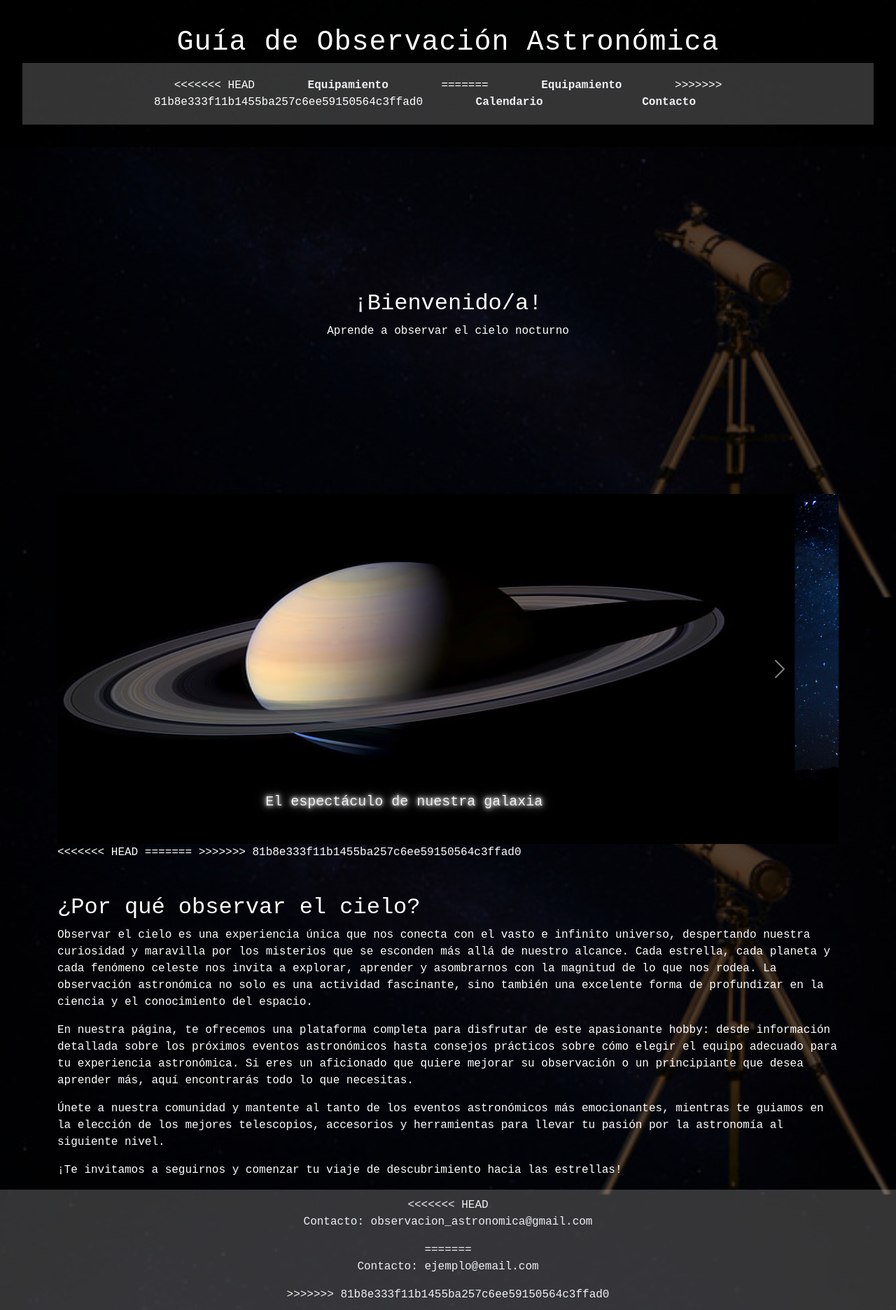
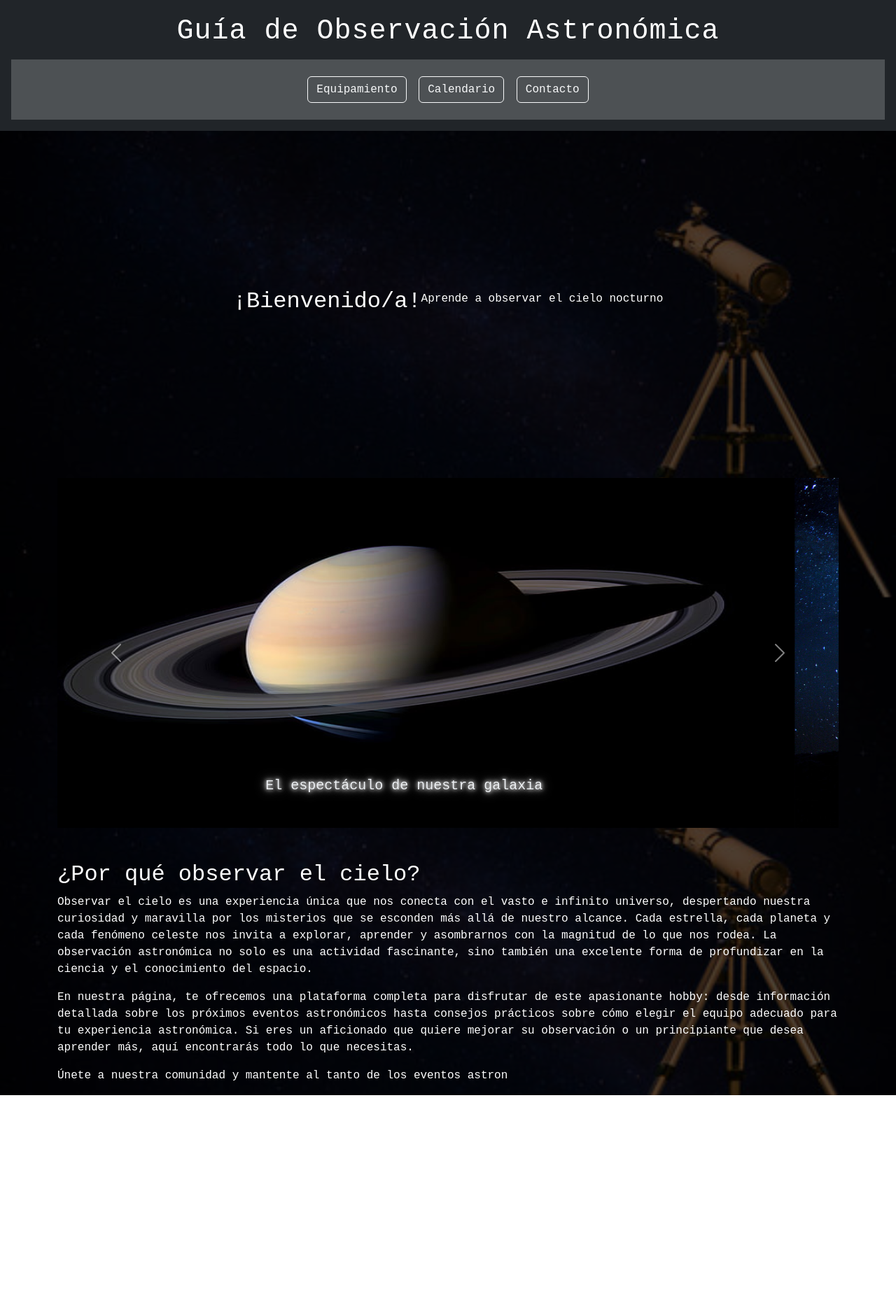
Before and after one commit to AnaVillalva/guiaastronomica, a plain HTML site: page index.html in a window 1280 px wide. Shown: the whole page at 70% size. After the commit the page ends 1565 px from the top, so only its background shows below. Drawn offline with nearby package versions, Linux system fonts and the light colour scheme.

Commit message:
verifico estructura

```diff
--- a/index.html
+++ b/index.html
@@ -12,26 +12,20 @@
 </head>
 
 <body>
-    <header>
+    <header class="text-center p-3 bg-dark text-white">
         <h1>Guía de Observación Astronómica</h1>
-        <nav>
-<<<<<<< HEAD
-            <a href="equipamiento.html" target="_blank" rel="noopener noreferrer">Equipamiento</a>
-=======
-            <a href="#equipo">Equipamiento</a>
->>>>>>> 81b8e333f11b1455ba257c6ee59150564c3ffad0
-            <a href="#calendario">Calendario</a>
-            <a href="#contacto">Contacto</a>
+        <nav class="mt-3">
+            <a href="equipamiento.html" target="_blank" rel="noopener noreferrer" class="btn btn-outline-light m-1">Equipamiento</a>
+            <a href="#calendario" class="btn btn-outline-light m-1">Calendario</a>
+            <a href="#contacto" class="btn btn-outline-light m-1">Contacto</a>
         </nav>
     </header>
 
     <main class="container mt-5">
         <section id="inicio">
-            <div class="hero">
-                <div>
-                    <h2>¡Bienvenido/a!</h2>
-                    <p>Aprende a observar el cielo nocturno</p>
-                </div>
+            <div class="hero text-center">
+                <h2>¡Bienvenido/a!</h2>
+                <p>Aprende a observar el cielo nocturno</p>
             </div>
         </section>
 
@@ -47,7 +41,7 @@
                     <div class="carousel-item">
                         <img src="assets/img/lluviaestrellas.jpg" class="d-block w-100" alt="Imagen 2">
                         <div class="carousel-caption d-none d-md-block">
-                            <h5>Eventos cosmicos inolvidables</h5>
+                            <h5>Eventos cósmicos inolvidables</h5>
                         </div>
                     </div>
                     <div class="carousel-item">
@@ -58,44 +52,21 @@
                     </div>
                 </div>
 
-
                 <button class="carousel-control-prev" type="button" data-bs-target="#espacioCarousel" data-bs-slide="prev">
-                    <span class="rousel-control-prev-icon" aria-hidden="true"></span>
+                    <span class="carousel-control-prev-icon" aria-hidden="true"></span>
+                    <span class="visually-hidden">Anterior</span>
                 </button>
                 <button class="carousel-control-next" type="button" data-bs-target="#espacioCarousel" data-bs-slide="next">
                     <span class="carousel-control-next-icon" aria-hidden="true"></span>
+                    <span class="visually-hidden">Siguiente</span>
                 </button>
             </div>
         </section>
 
-
-<<<<<<< HEAD
-
-
-=======
->>>>>>> 81b8e333f11b1455ba257c6ee59150564c3ffad0
         <section class="mt-5">
             <h2>¿Por qué observar el cielo?</h2>
             <p>Observar el cielo es una experiencia única que nos conecta con el vasto e infinito universo, despertando nuestra curiosidad y maravilla por los misterios que se esconden más allá de nuestro alcance. Cada estrella, cada planeta y cada fenómeno celeste nos invita a explorar, aprender y asombrarnos con la magnitud de lo que nos rodea. La observación astronómica no solo es una actividad fascinante, sino también una excelente forma de profundizar en la ciencia y el conocimiento del espacio.</p>
 
             <p>En nuestra página, te ofrecemos una plataforma completa para disfrutar de este apasionante hobby: desde información detallada sobre los próximos eventos astronómicos hasta consejos prácticos sobre cómo elegir el equipo adecuado para tu experiencia astronómica. Si eres un aficionado que quiere mejorar su observación o un principiante que desea aprender más, aquí encontrarás todo lo que necesitas.</p>
 
-            <p>Únete a nuestra comunidad y mantente al tanto de los eventos astronómicos más emocionantes, mientras te guiamos en la elección de los mejores telescopios, accesorios y herramientas para llevar tu pasión por la astronomía al siguiente nivel.</p>
-
-            <p>¡Te invitamos a seguirnos y comenzar tu viaje de descubrimiento hacia las estrellas!</p>
-        </section>
-
-    </main>
-
-
-    <footer class="footer text-center">
-<<<<<<< HEAD
-        <p>Contacto: observacion_astronomica@gmail.com</p>
-=======
-        <p>Contacto: ejemplo@email.com</p>
->>>>>>> 81b8e333f11b1455ba257c6ee59150564c3ffad0
-    </footer>
-</body>
-</html>
-
-<!-- Villalva Ana Florencia -->
+            <p>Únete a nuestra comunidad y mantente al tanto de los eventos astron
```
